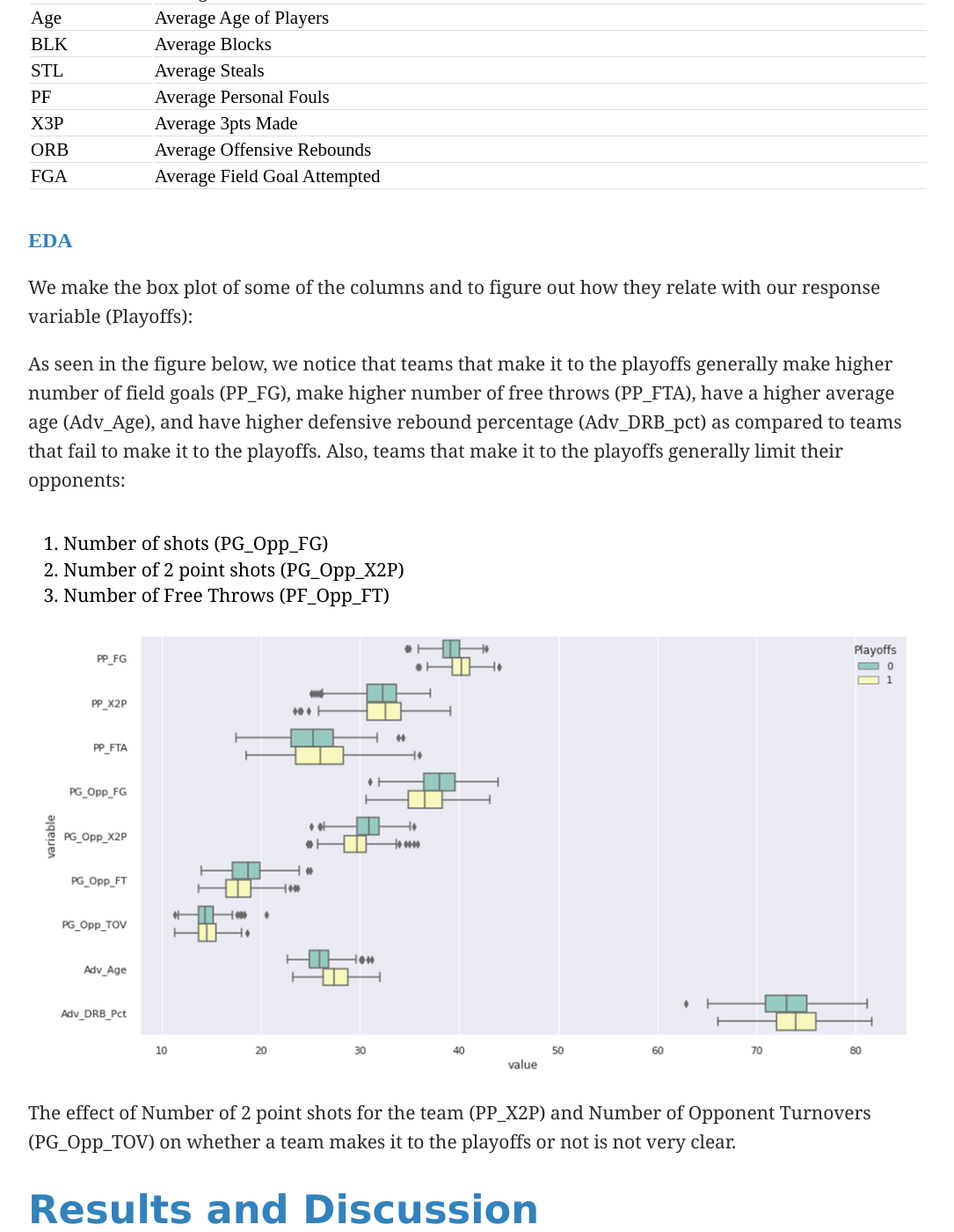
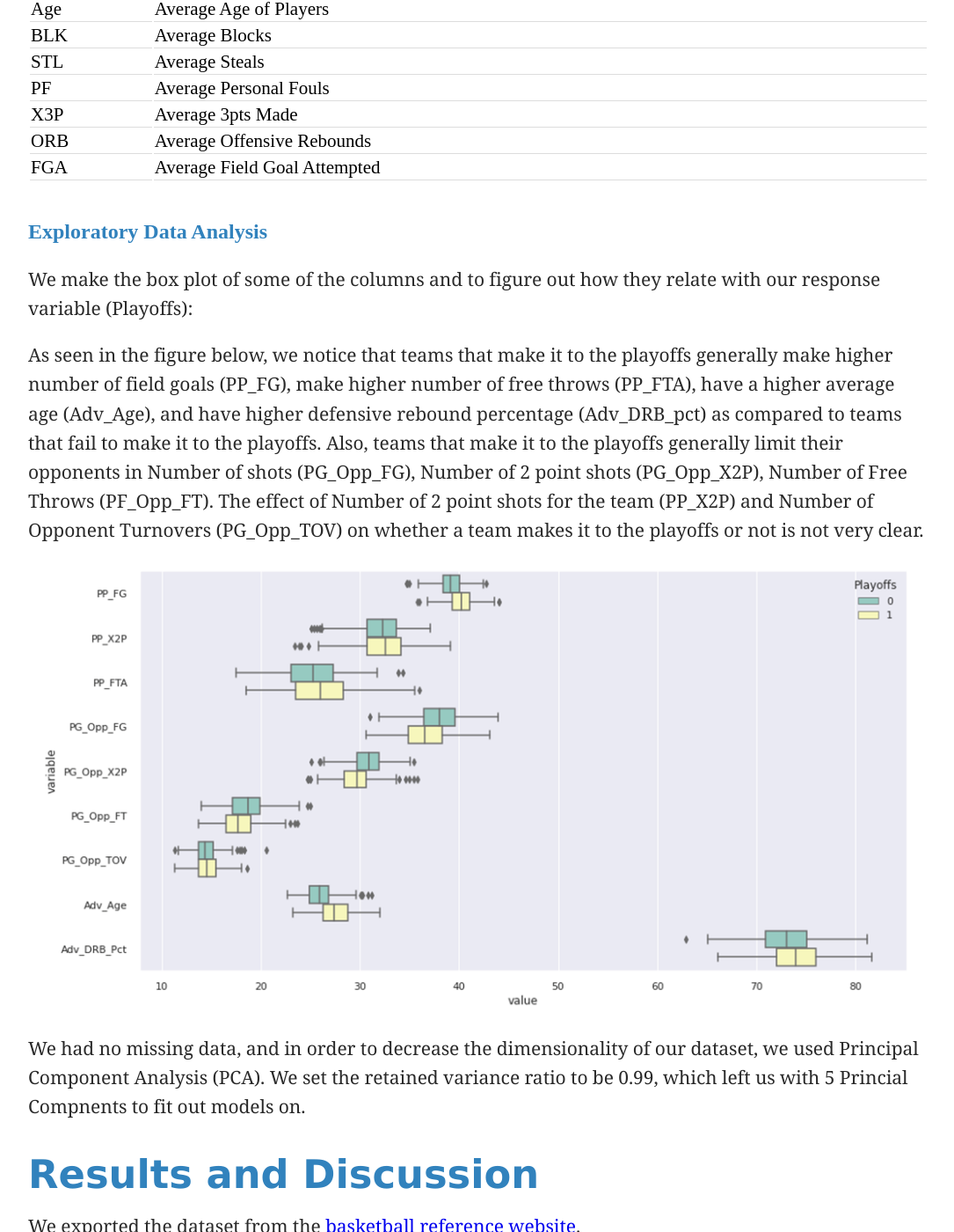
Before and after one commit to caguilarcr/cs7641, a Jekyll site: the page midterm.html, which Jekyll copies as it is, in a window 1280 px wide and 1400 px high, scrolled down 1712 px. Shown: the whole window at 88% size, without its empty margins (96-1181 px from the left). Built offline with Jekyll 4.4.1, drawn with Linux system fonts in a browser that asks for light colours; some of the changed text lies outside the part shown.

Commit message:
Update midterm.html
Made some changes to the text

```diff
--- a/midterm.html
+++ b/midterm.html
@@ -9,12 +9,12 @@
             <p></p>
         </section>
         <article>
-            <h1>Introduction</h1>
+            <h2>Introduction</h2>
             <p>Being a sports analyst requires one to efficiently predict outcomes of games and figure out which players are most likely to score high number of points, provide assists, gather rebounds, etc. in each team. </p>
             <p>Another problem for analysts is figuring out which players to draft/trade who can positively impact the winning probabilities of one’s team by gelling with the given set of players. </p>
 
             <h1>Problem Definition</h1>
-            <p>In this report we try to predict whether a team would make it to the playoffs or not given regular season statistics.</p>
+            <p>In this report we try to predict whether a team would make it to the playoffs or not given regular season statistics</p>
 
             <h1>Data Collection and EDA</h1>
             <p>We had a robust data source (Basketball-Reference.com) that contained a large volume of statistics over a 24-year time span. Our initial data had 161 columns and 712 rows. Based on our knowledge of NBA, we decided to remove a few of the variables including the number of games played, number of wins/losses of a team, teams rankings based on number of wins, the team name, season, arena name, attendance, etc. as either these directly influenced whether a team made it to the playoffs/or not(e.g.: team rank, given top 8 teams based on number of wins in each conference qualify for playoffs, including it as a feature did not make sense) or were not relevant (e.g.: arena name, attendance, etc. ). Our final dataset contained 134 features, 1 response variable (Playoffs: 0 or 1) and 712 rows.</p>
@@ -47,19 +47,19 @@
                 <tr> <td>FGA</td> <td>Average Field Goal Attempted</td> </tr>
             </table>
 
-            <h2>EDA</h2>
+            <h2>Exploratory Data Analysis</h2>
             <p>We make the box plot of some of the columns and to figure out how they relate with our response variable (Playoffs): </p>
-            <p>As seen in the figure below, we notice that teams that make it to the playoffs generally make higher number of field goals (PP_FG), make higher number of free throws (PP_FTA), have a higher average age (Adv_Age), and have higher defensive rebound percentage (Adv_DRB_pct) as compared to teams that fail to make it to the playoffs. Also, teams that make it to the playoffs generally limit their opponents: </p>
-            <ol>
-                <li>Number of  shots (PG_Opp_FG)</li>
-                <li>Number of 2 point shots (PG_Opp_X2P) </li>
-                <li>Number of Free Throws (PF_Opp_FT)  </li>
-            </ol>
+            <p>As seen in the figure below, we notice that teams that make it to the playoffs generally make higher number of field goals
+                (PP_FG), make higher number of free throws (PP_FTA), have a higher average age (Adv_Age), and have higher defensive rebound
+                percentage (Adv_DRB_pct) as compared to teams that fail to make it to the playoffs. Also, teams that make it to the playoffs
+                generally limit their opponents in Number of  shots (PG_Opp_FG), Number of 2 point shots (PG_Opp_X2P), Number of Free Throws (PF_Opp_FT).
+                The effect of Number of 2 point shots for the team (PP_X2P) and Number of Opponent Turnovers (PG_Opp_TOV) on whether a team makes it to the playoffs or not is not very clear. </p>
             <img src='/cs7641/assets/image002.png' />
-            <p>The effect of Number of 2 point shots for the team (PP_X2P) and Number of Opponent Turnovers (PG_Opp_TOV) on whether a team makes it to the playoffs or not is not very clear. </p>
+            <p> We had no missing data, and in order to decrease the dimensionality of our dataset, we used Principal Component Analysis (PCA). We set the
+                retained variance ratio to be 0.99, which left us with 5 Princial Compnents to fit out models on. </p>
 
-            <h1>Results and Discussion</h1>
-            <p>We exported the dataset from the <a target="_blank" href="https://www.basketball-reference.com/">basketball reference website</a>. The dataset just had 1 missing entry in one feature and we removed the corresponding row to make the data clean.</p>
+        <h1>Results and Discussion</h1>
+            <p>We exported the dataset from the <a target="_blank" href="https://www.basketball-reference.com/">basketball reference website</a>.</p>
             <p>We ran 3 different classification algorithms namely:</p>
             <ol>
                 <li>Logistic Regression</li>
```
Also changed, not shown: other parts of midterm.html (+0 -46 lines).
